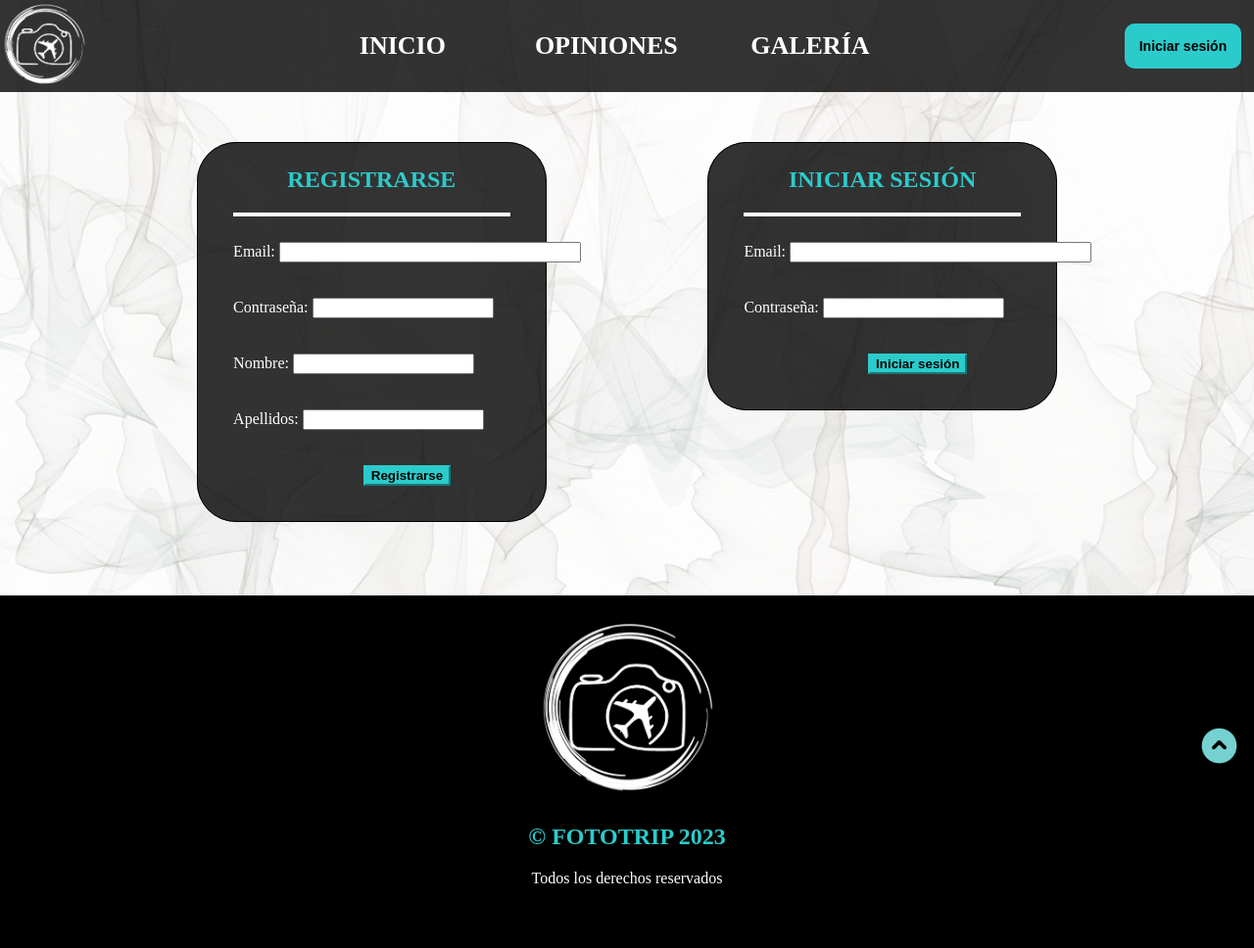
After one commit to carmencra/proyecto_fototrip, a PHP site: page /fototrip/usuario/registrarse in a window 1280 px wide. The commit adds this page. Shown: the whole page at 98% size. Run offline with PHP 8.4, Linux system fonts and the light colour scheme; data that the repository does not hold is empty.

Commit message:
juntado registro y login

```diff
--- a/controllers/UsuarioController.php
+++ b/controllers/UsuarioController.php
@@ -13,6 +13,14 @@ class UsuarioController{
     public function __construct() {
         $this->pages= new Pages();
         $this->repository= new UsuarioRepository();
+    }
+
+    public function registrarse() {
+        if ($_SERVER['REQUEST_METHOD'] === 'GET') {
+            //borramos las sesiones de errores para que no haya anteriores
+            $this->borra_sesiones_errores();
+            $this->pages->render('usuario/registrarse');
+        }
     }
 
     public function registro() {
--- a/fuente/styles/menu_usuario.css
+++ b/fuente/styles/menu_usuario.css
@@ -14,6 +14,15 @@
 .boton_usuario:hover {
   text-decoration: underline;
   background-color: rgba(255, 255, 255, 0.8);
+}
+
+.boton_usuario a {
+  text-decoration: none;
+  color: black;
+}
+
+.boton_usuario a:hover {
+  text-decoration: underline;
 }
 
 /*Posición del contenedor*/
--- a/fuente/styles/registro_login.css
+++ b/fuente/styles/registro_login.css
@@ -1,11 +1,17 @@
+.tipos_registro {
+    display: flex;
+    flex-wrap: wrap;
+    justify-content: space-evenly;
+}
+
 fieldset {
-    width: 50%;
-    margin: auto;
     border: 1px solid black;
     background-color: rgba(0, 0, 0, 0.8);
     border-radius: 40px;
-    padding: 0.2% 2% 2% 2%;
+    padding: 0.3% 3% 3% 3%;
     color: white;
+    margin-bottom: 2%;
+    height: max-content;
 }
 
 fieldset form {
--- a/index.php
+++ b/index.php
@@ -105,19 +105,27 @@ session_start();
             (new ImagenController())->buscar();
         });
 
+//
         // para acceder al formulario
-        Router::add('GET', 'usuario/registro', function(){
-            (new UsuarioController())->registro();
+        Router::add('GET', 'usuario/registrarse', function(){
+            (new UsuarioController())->registrarse();
         });
+//
+
+
+        // para acceder al formulario
+        // Router::add('GET', 'usuario/registro', function(){
+        //     (new UsuarioController())->registro();
+        // });
         // para recoger los datos del formulario
         Router::add('POST', 'usuario/registro', function(){
             (new UsuarioController())->registro();
         });
 
         // para acceder al formulario
-        Router::add('GET', 'usuario/login', function(){
-            (new UsuarioController())->login();
-        });
+        // Router::add('GET', 'usuario/login', function(){
+        //     (new UsuarioController())->login();
+        // });
         // para recoger los datos del formulario
         Router::add('POST', 'usuario/login', function(){
             (new UsuarioController())->login();
--- /dev/null
+++ b/views/usuario/registrarse.php
@@ -0,0 +1,86 @@
+<?php require_once('views/layout/header_base.php'); ?>
+
+<main>
+    <section class="contenido_main">
+        <section class="tipos_registro">
+
+            <fieldset>
+                <h2>Registrarse</h2>
+
+                <hr> <br>
+
+                <!-- registro -->
+                <form action="<?=$_ENV['BASE_URL']?>usuario/registro" method="POST">
+
+                    <label for="email">Email: </label>
+                    <input type="email" name="data[email]" value="<?php if (isset($_POST['data']['email']))echo $_POST['data']['email'];?>" style="width:300px">
+                    <br><span style="color:red"> <?php if(isset($_SESSION['err_ema'])) echo  $_SESSION['err_ema']?> </span>
+
+                    <br><br>
+
+                    <label for="clave">Contraseña: </label>
+                    <input type="password" name="data[clave]" value="<?php if (isset($_POST['data']['clave']))echo $_POST['data']['clave'];?>">
+                    <br><span style="color:red"> <?php if(isset($_SESSION['err_cla'])) echo  $_SESSION['err_cla']?> </span>
+
+                    <br><br>
+
+                    <label for="nombre">Nombre: </label>
+                    <input type="text" name="data[nombre]" value="<?php if (isset($_POST['data']['nombre']))echo $_POST['data']['nombre'];?>">
+                    <br><span style="color:red"> <?php if(isset($_SESSION['err_nom'])) echo  $_SESSION['err_nom']?> </span>
+
+                    <br><br>
+
+                    <label for="apellidos">Apellidos: </label>
+                    <input type="text" name="data[apellidos]" value="<?php if (isset($_POST['data']['apellidos']))echo $_POST['data']['apellidos'];?>">
+                    <br><span style="color:red"> <?php if(isset($_SESSION['err_ape'])) echo  $_SESSION['err_ape']?> </span>
+
+                    <br><br>
+
+                    <section class="submit">
+                        <input type="submit" value="Registrarse">
+                    </section>
+                </form>
+
+                <?php
+                    use Utils\Utils;
+
+                    if (isset($_SESSION['err_reg'])):
+                ?>
+                        <h3 style='color:red'>REGISTRO FALLIDO</h3>
+
+                <?php
+                    endif;
+                ?>
+            </fieldset>
+
+
+            <!-- login -->
+            <fieldset>
+            <h2>Iniciar sesi&oacute;n</h2>
+
+            <hr> <br>
+
+            <form action="<?=$_ENV['BASE_URL']?>usuario/login" method="POST">
+
+                <label for="email">Email: </label>
+                <input type="email" name="data[email]" value="<?php if (isset($_POST['data']['email']))echo $_POST['data']['email'];?>" style="width:300px">
+                <br><span style="color:red"> <?php if(isset($_SESSION['err_ema'])) echo  $_SESSION['err_ema']?> </span>
+
+                <br><br>
+
+                <label for="clave">Contraseña: </label>
+                <input type="password" name="data[clave]" value="<?php if (isset($_POST['data']['clave']))echo $_POST['data']['clave'];?>">
+                <br><span style="color:red"> <?php if(isset($_SESSION['err_cla'])) echo  $_SESSION['err_cla']?> </span>
+
+                <br><br>
+
+                <section class="submit">
+                    <input type="submit" value="Iniciar sesión">
+                </section>
+            </form>
+        </fieldset>
+
+        </section>
+
+
+    </section>
```
Also changed, not shown: views/usuario/login.php (deleted, +0 -34 lines), views/usuario/registro.php (deleted, +0 -57 lines), views/viaje/listar.php (+4 -5 lines).
